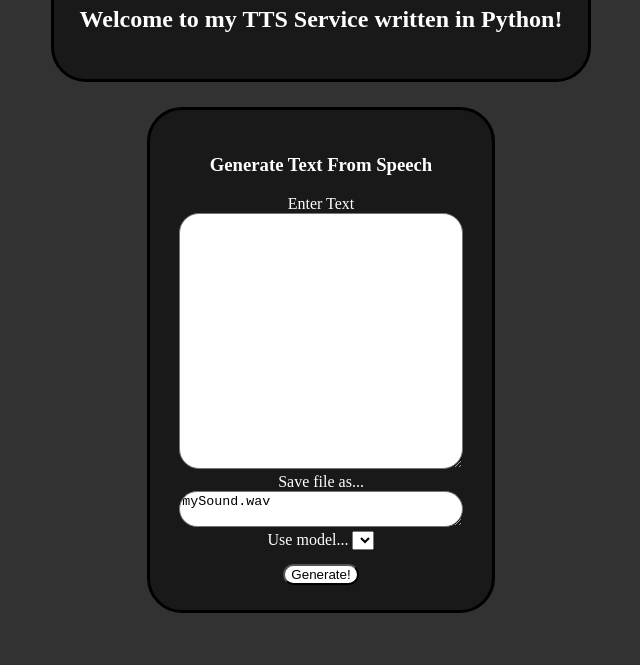
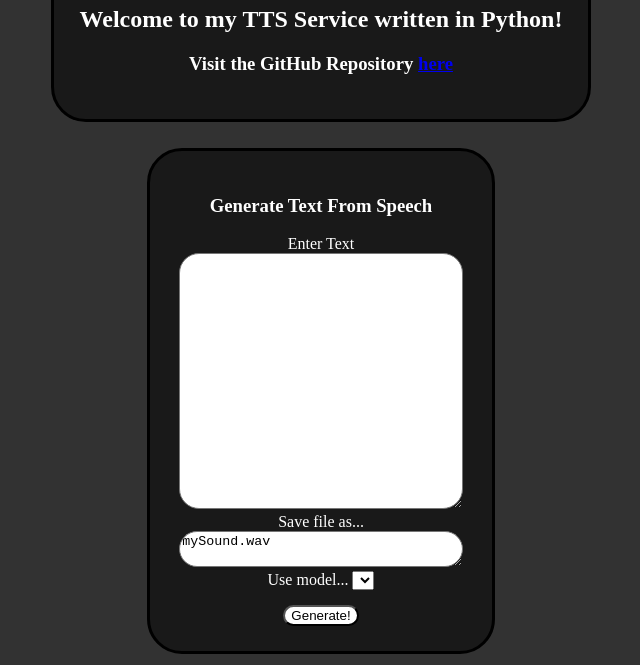
Before and after one commit to Moritisimor/Open-TTS-App, a plain HTML site: page src/static/index.html in a window 1280 px wide. Shown: the part 135-800 px from the top of the page, without its empty margins (319-959 px from the left). Drawn offline with Linux system fonts and the light colour scheme; no server answers.

Commit message:
Added GitHub Repository link to frontend

```diff
--- a/src/static/index.html
+++ b/src/static/index.html
@@ -11,6 +11,7 @@
 		<div class="top">
 			<h1>OpenTTS-Web</h1>
 			<h2>Welcome to my TTS Service written in Python!</h2>
+			<h3>Visit the GitHub Repository <a href="https://github.com/Moritisimor/Open-TTS-App">here</a></h3>
 		</div>
 		<br>
 		<div class="main">
```
